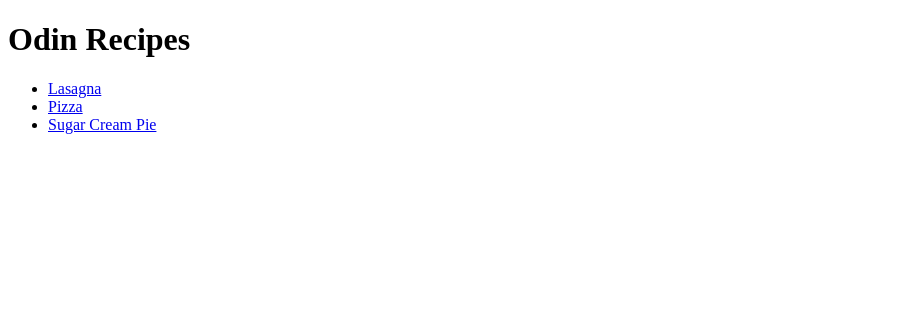
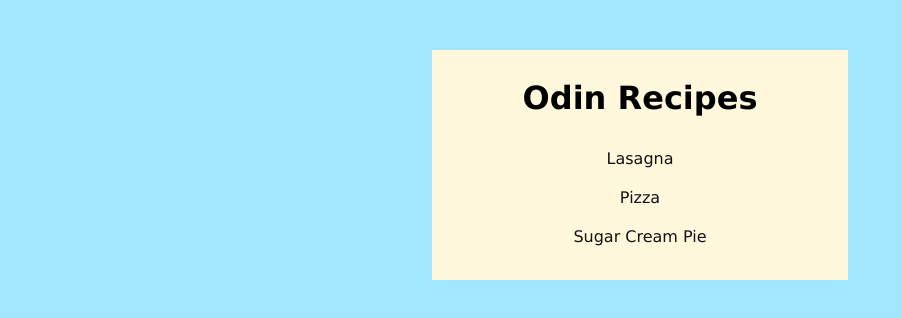
Before and after one commit to sheixpeer/odin-recipes, a plain HTML site: page index.html in a window 1280 px wide. Shown: the whole page, without its empty margins (0-902 px from the left). Drawn offline with Linux system fonts and the light colour scheme.

Commit message:
Create a style.css file for Home page good looking

```diff
--- a/index.html
+++ b/index.html
@@ -3,16 +3,19 @@
 
 <head>
     <meta charset="UTF-8">
+    <link rel="stylesheet" href="./style.css">
     <title>Home</title>
 </head>
 
 <body>
+    <div class="container">
         <h1>Odin Recipes</h1>
         <ul>
             <li><a href="recipes/lasagna.html">Lasagna</a></li>
             <li><a href="recipes/pizza.html">Pizza</a></li>
             <li><a href="recipes/sugar-cream-pie.html">Sugar Cream Pie</a></li>
         </ul>
+    </div>
 </body>
 
 </html>
--- /dev/null
+++ b/style.css
@@ -0,0 +1,29 @@
+body {
+    background-color: #a3e8fd;
+    font-family: Verdana, Geneva, Tahoma, sans-serif;
+}
+
+.container {
+    width: 400px;
+    background-color: cornsilk;
+    margin: 50px auto;
+    padding: 8px;
+    text-align: center;
+}
+
+ul {
+    list-style: none;
+    padding: 0;
+}
+
+li:hover {
+    background-color: rgb(244, 188, 216);
+    transition: 0.5s;
+}
+
+a {
+    display: block;
+    text-decoration: none;
+    color: #121212;
+    padding: 10px;
+}
```
Lines whose indentation alone changed are shown as unchanged.
